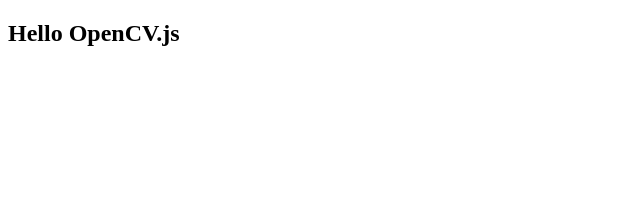
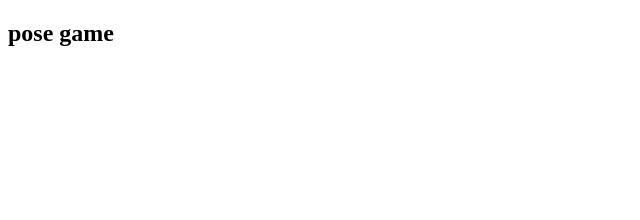
Before and after one commit to canbeyour/computervision, a plain HTML site: page index.html in a window 1280 px wide. Shown: the whole page, without its empty margins (0-640 px from the left). Drawn offline with Linux system fonts and the light colour scheme.

Commit message:
style: change title and h2 tag

```diff
--- a/index.html
+++ b/index.html
@@ -2,10 +2,10 @@
 <html>
   <head>
     <meta charset="utf-8" />
-    <title>Hello OpenCV.js</title>
+    <title>pose game using opencv</title>
   </head>
   <body>
-    <h2>Hello OpenCV.js</h2>
+    <h2>pose game</h2>
     <div>
       <video id="webcam" autoplay playsinline></video>
     </div>
```
